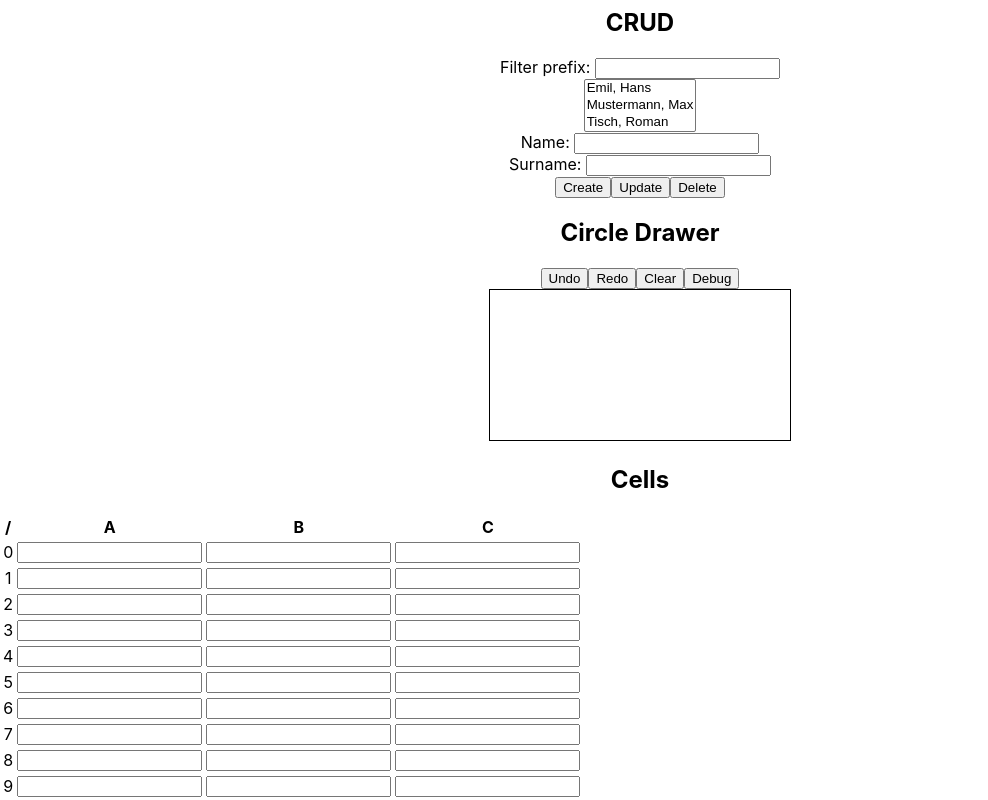
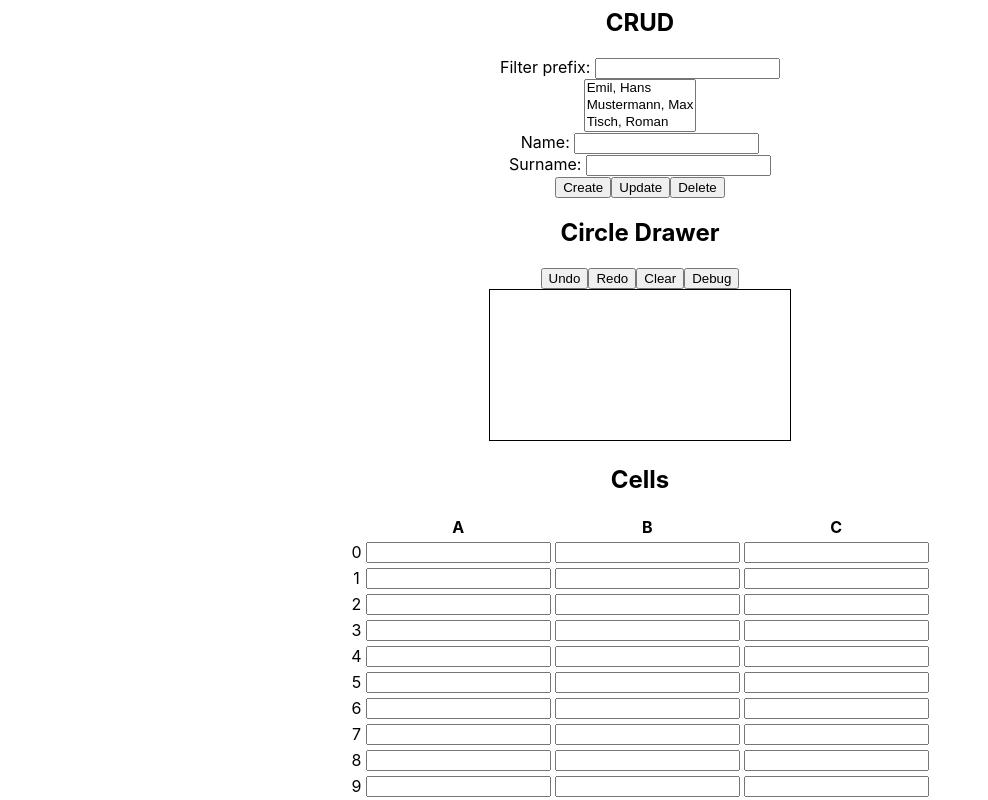
Before and after one commit to schang1146/react-7guis, a React (Create React App) app: page / in a window 1280 px wide. Shown: the part 588-1388 px from the top of the page, without its empty margins (0-988 px from the left). Built offline with nearby package versions, Linux system fonts and the light colour scheme.

Commit message:
Add functionality to edit cells

```diff
--- a/package.json
+++ b/package.json
@@ -6,6 +6,7 @@
     "@testing-library/jest-dom": "^5.11.4",
     "@testing-library/react": "^11.1.0",
     "@testing-library/user-event": "^12.1.10",
+    "lodash": "^4.17.20",
     "react": "^17.0.1",
     "react-dom": "^17.0.1",
     "react-scripts": "4.0.1",
--- a/src/components/Cells/Cells.js
+++ b/src/components/Cells/Cells.js
@@ -1,35 +1,80 @@
-function Cells() {
-  const tableWidth = 3;
-  const tableHeight = 10;
+import { useEffect, useState } from 'react';
+import _ from 'lodash';
 
-  let tableHeader = [<th>{'/'}</th>];
-  for (let charCode = 65; charCode < 65 + tableWidth; charCode++) {
-    tableHeader.push(<th>{String.fromCharCode(charCode)}</th>);
+function TableHeader({ width }) {
+  let header = [<th>{/* Empty for top left corner */}</th>];
+  for (let charCode = 65; charCode < 65 + width; charCode++) {
+    header.push(<th key={String.fromCharCode(charCode)}>{String.fromCharCode(charCode)}</th>);
+  }
+  return <tr>{header}</tr>;
 }
 
-  let tableContents = [];
-  for (let row = 0; row < tableHeight; row++) {
-    tableContents.push([]);
-    tableContents[row].push(row);
-    for (let col = 0; col < tableWidth; col++) {
-      tableContents[row].push(<input />);
+function Cells() {
+  const [tableWidth, setTableWidth] = useState(3);
+  const [tableHeight, setTableHeight] = useState(10);
+
+  const initTable = () => {
+    let table = [];
+    for (let i = 0; i < tableHeight; i++) {
+      let row = [];
+      for (let j = 0; j < tableWidth; j++) {
+        row.push('');
       }
+      table.push(row);
     }
+    return table;
+  };
+
+  const [tableState, setTableState] = useState(initTable());
+
+  const handleTextChange = (e) => {
+    const [row, col] = e.target.id.split(',');
+    let tableStateCopy = _.cloneDeep(tableState);
+    tableStateCopy[parseInt(row)][parseInt(col)] = e.target.value;
+    setTableState(tableStateCopy);
+  };
+
+  const parseCell = (data) => {
+    return data;
+  };
+
+  const setCell = (e) => {
+    console.log(e.target.value);
+  };
 
   return (
     <div>
       <h2>Cells</h2>
-      <table>
-        <tr>{tableHeader}</tr>
-        {tableContents.map((row) => {
+      <table style={{ margin: '0 auto' }}>
+        <thead>
+          <TableHeader width={tableWidth} />
+        </thead>
+        <tbody>
+          {tableState.map((row, rowId) => {
             return (
               <tr>
-              {row.map((col) => {
-                return <td>{col}</td>;
+                <td>{rowId}</td>
+                {row.map((data, colId) => {
+                  return (
+                    <td key={`${rowId},${colId}`}>
+                      <input
+                        id={`${rowId},${colId}`}
+                        value={parseCell(data)}
+                        onChange={(e) => handleTextChange(e)}
+                        onBlur={(e) => setCell(e)}
+                        onKeyDown={(e) => {
+                          if (e.key === 'Enter') {
+                            e.target.blur();
+                          }
+                        }}
+                      />
+                    </td>
+                  );
                 })}
               </tr>
             );
           })}
+        </tbody>
       </table>
     </div>
   );
```
Lines whose indentation alone changed are shown as unchanged.
